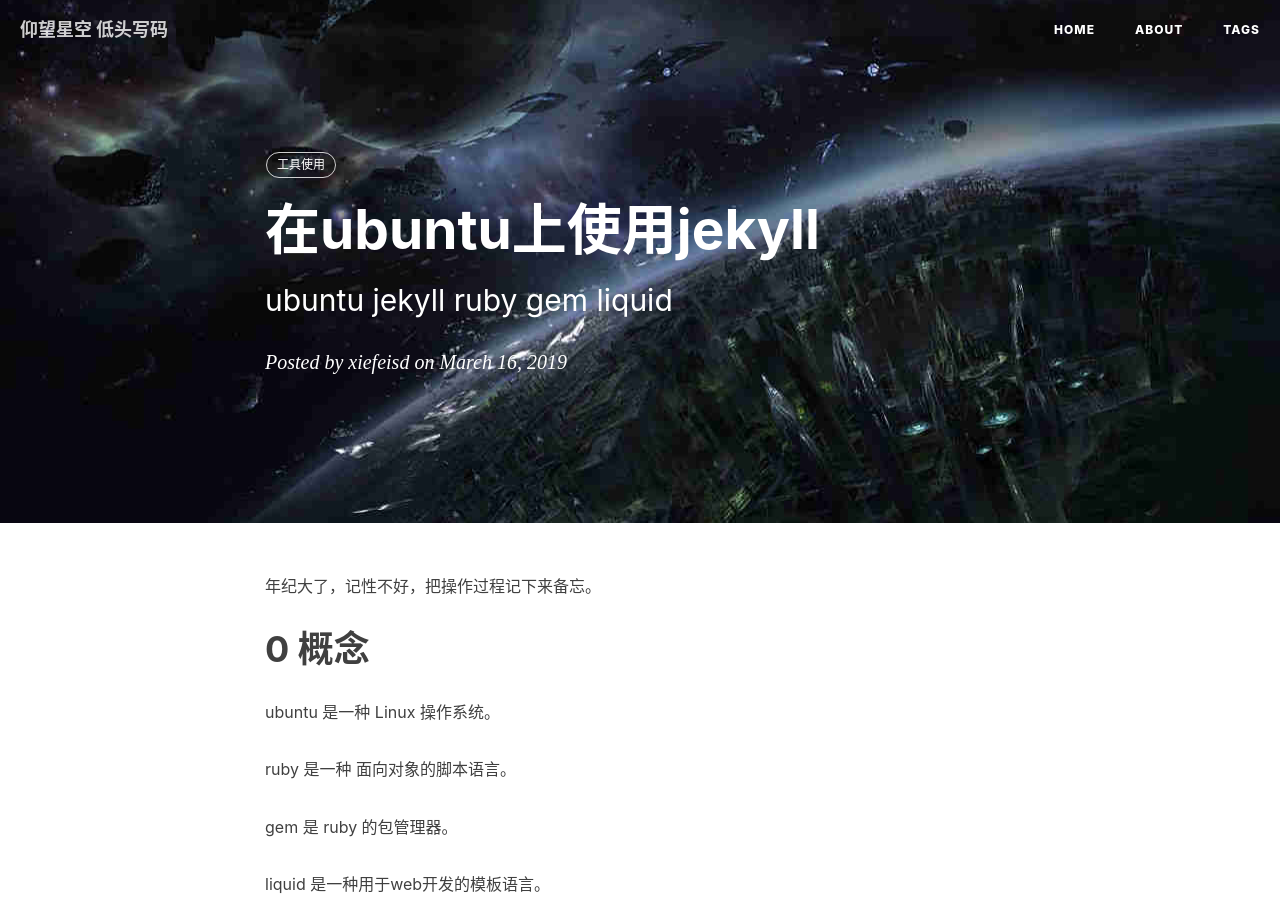
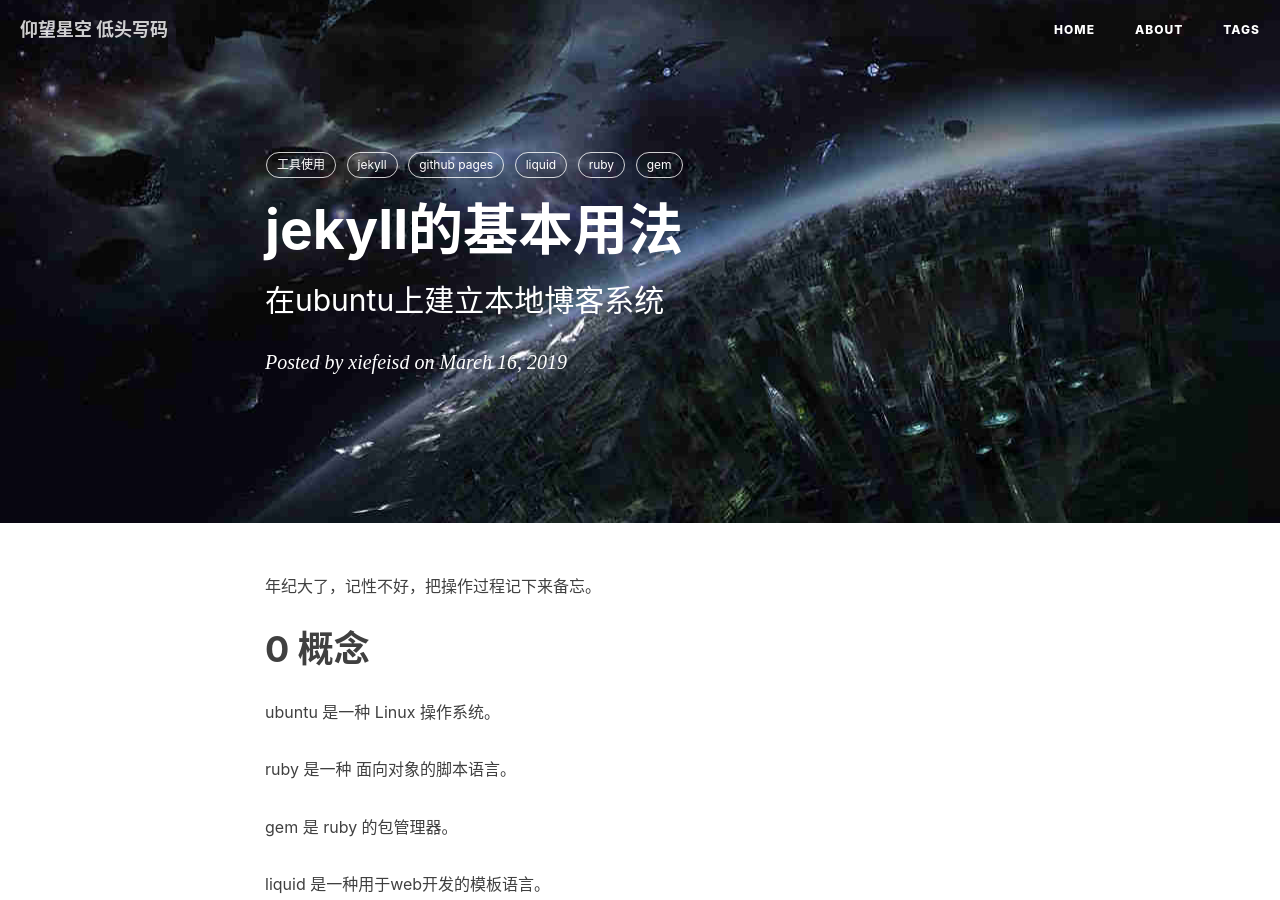
Before and after one commit to xiefeisd/xiefeisd.github.io, a Jekyll site: the page built from _posts/2019-03-16-jekyll-on-ubuntu.markdown, in a window 1280 px wide and 900 px high. Built offline with Jekyll 4.4.1, drawn with Linux system fonts in a browser that asks for light colours; nearby versions of some CDN libraries; comment, search, counter and statistics services are not loaded; some of the changed text lies outside the part shown.

Commit message:
修改副标题和标签

```diff
--- a/_posts/2019-03-16-goudan-and-babel.markdown
+++ b/_posts/2019-03-16-goudan-and-babel.markdown
@@ -1,13 +1,17 @@
 ---
 layout:     post
 title:      "狗蛋与babel的初遭遇"
-subtitle:   "babel javascript ES6"
+subtitle:   "新手第一次使用babel的曲折过程"
 date:       2019-03-16
 author:     "xiefeisd"
 header-img: "img/post-bg.jpg"
 tags:
     - 工具使用
     - 踩坑
+    - babel
+    - babel-presets-env
+    - javascript
+    - es6
 ---
 
 # 0 前言 懵逼的狗蛋
--- a/_posts/2019-03-16-jekyll-on-ubuntu.markdown
+++ b/_posts/2019-03-16-jekyll-on-ubuntu.markdown
@@ -1,12 +1,17 @@
 ---
 layout:     post
-title:      "在ubuntu上使用jekyll"
-subtitle:   "ubuntu jekyll ruby gem liquid"
+title:      "jekyll的基本用法"
+subtitle:   "在ubuntu上建立本地博客系统"
 date:       2019-03-16
 author:     "xiefeisd"
 header-img: "img/post-bg.jpg"
 tags:
     - 工具使用
+    - jekyll
+    - github pages
+    - liquid
+    - ruby
+    - gem
 ---
 
 年纪大了，记性不好，把操作过程记下来备忘。
```
Also changed, not shown: _posts/2019-03-16-first-use-github-pages.markdown (+5 -2 lines), _posts/2019-03-16-webpack-babel.markdown (+11 -2 lines).
